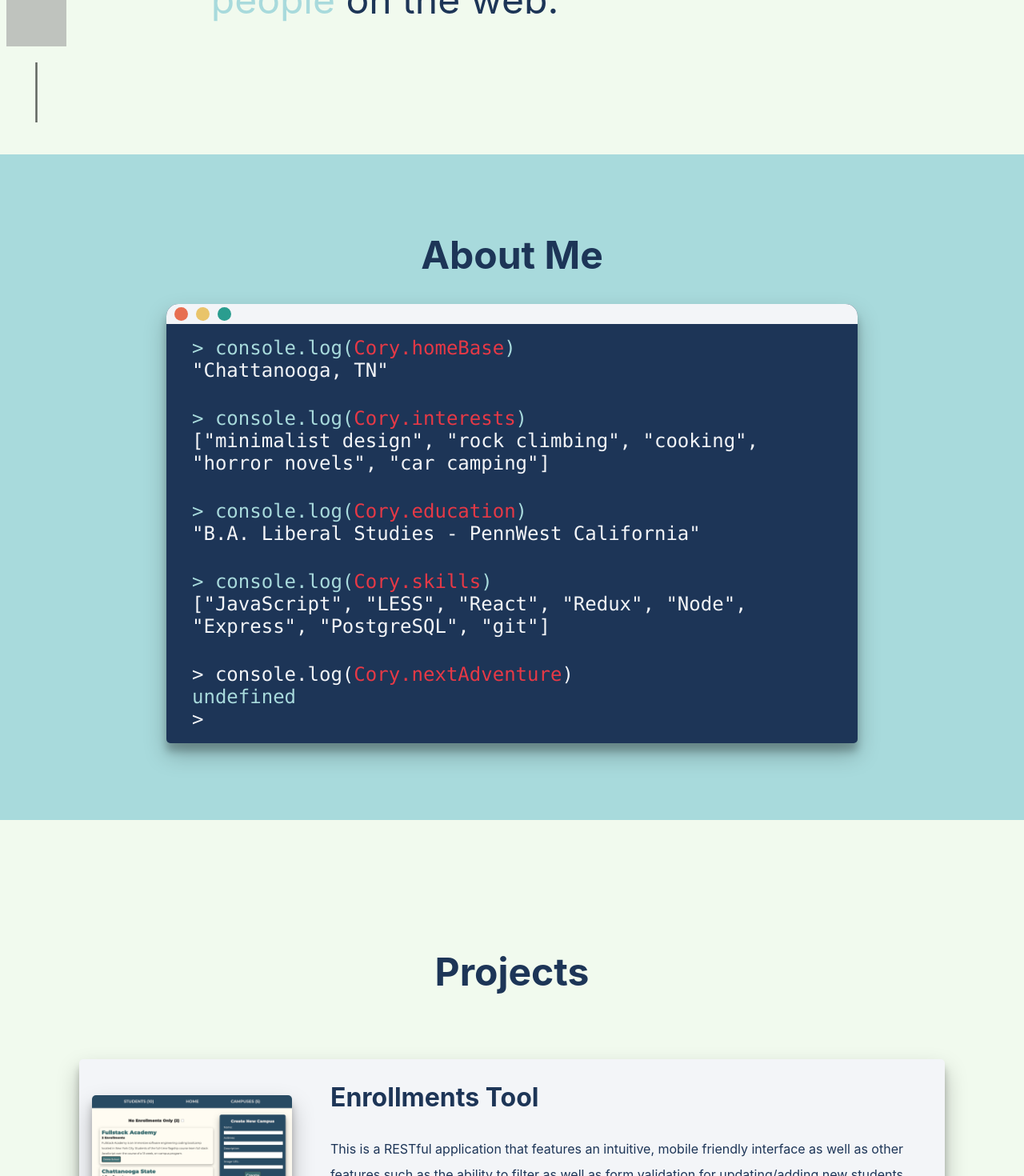
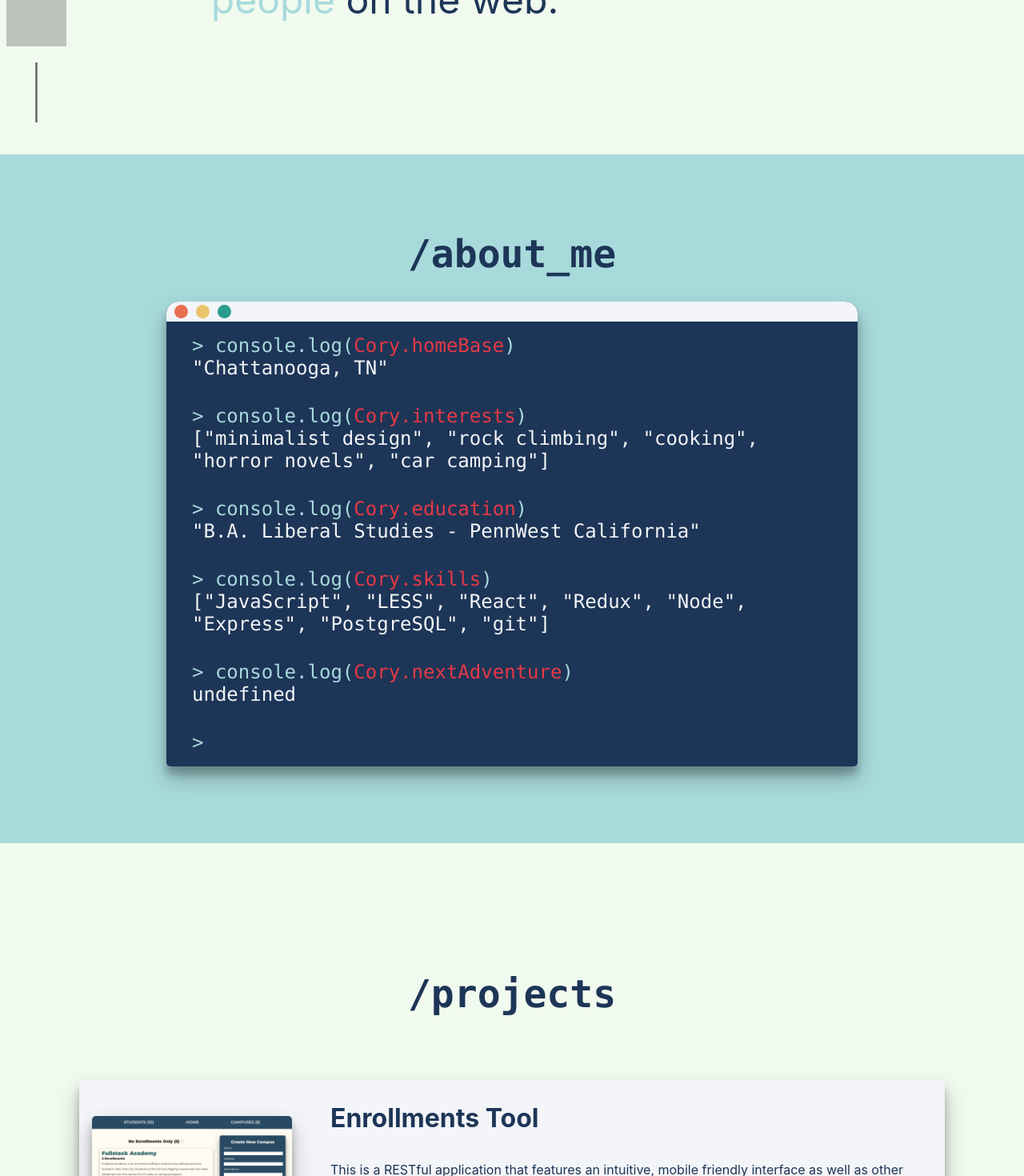
Before and after one commit to corumgold/corygold.dev, a React (Create React App) app: page / in a window 1280 px wide. Shown: the part 639-2109 px from the top of the page at 80% size. Built offline with nearby package versions, Linux system fonts and the light colour scheme; grey boxes are pictures that could not be loaded.

Commit message:
Make font style changes

```diff
--- a/less/styles.less
+++ b/less/styles.less
@@ -161,6 +161,8 @@ h2.big-header {
 
 .home-container h4 {
   font-size: @medium-text;
+  font-family: Monaco, Consolas, Lucida Console, monospace;
+
   margin-bottom: 2rem;
   @media screen and (max-width: 800px), screen and (max-height: 400px) {
     font-size: @small-text;
@@ -213,7 +215,7 @@ h2.big-header {
 
 .about-me-text {
   font-family: Monaco, Consolas, Lucida Console, monospace;
-  color: @secondary-color
+  color: @secondary-color;
 }
 
 #console-log {
@@ -251,6 +253,10 @@ h2.big-header {
   @media screen and (max-width: 650px), screen and (max-height: 550px) {
     font-size: @ultra-small-text;
   }
+}
+
+#about-me-cursor {
+  color: @secondary-color;
 }
 
 //projects
--- a/src/components/Home/AboutMe.js
+++ b/src/components/Home/AboutMe.js
@@ -3,7 +3,7 @@ import React from "react";
 const AboutMe = () => {
   return (
     <div id="about-me" className="about-me home-container">
-      <h4>About Me</h4>
+      <h4>/about_me</h4>
       <div id="about-me-code">
         <header id="about-me-header">
           <div className="circle"></div>
@@ -53,7 +53,9 @@ const AboutMe = () => {
             <p className="about-me-text">
             {'undefined'}
           </p>
-          <p className="about-me-text about-me-cursor">{"> "}</p>
+        </div>
+        <div className="about-me-entry">
+          <p className="about-me-text" id="about-me-cursor">{"> "}</p>
         </div>
       </div>
     </div>
--- a/src/components/Home/Projects.js
+++ b/src/components/Home/Projects.js
@@ -5,7 +5,7 @@ import projects from "../../projects";
 const Projects = () => {
   return (
     <div id="projects" className="home-projects home-container">
-      <h4>Projects</h4>
+      <h4>/projects</h4>
       <div className="projects-carousel">
         {projects.map((project) => {
           return <Project key={project.id} project={project} />;
--- a/src/styles.css
+++ b/src/styles.css
@@ -133,6 +133,7 @@ h2.big-header {
 }
 .home-container h4 {
   font-size: 3rem;
+  font-family: Monaco, Consolas, Lucida Console, monospace;
   margin-bottom: 2rem;
 }
 @media screen and (max-width: 800px), screen and (max-height: 400px) {
@@ -214,6 +215,9 @@ h2.big-header {
     font-size: 1rem;
   }
 }
+#about-me-cursor {
+  color: #a8dadc;
+}
 .project {
   display: flex;
   align-items: center;
```
Lines whose indentation alone changed are shown as unchanged.
